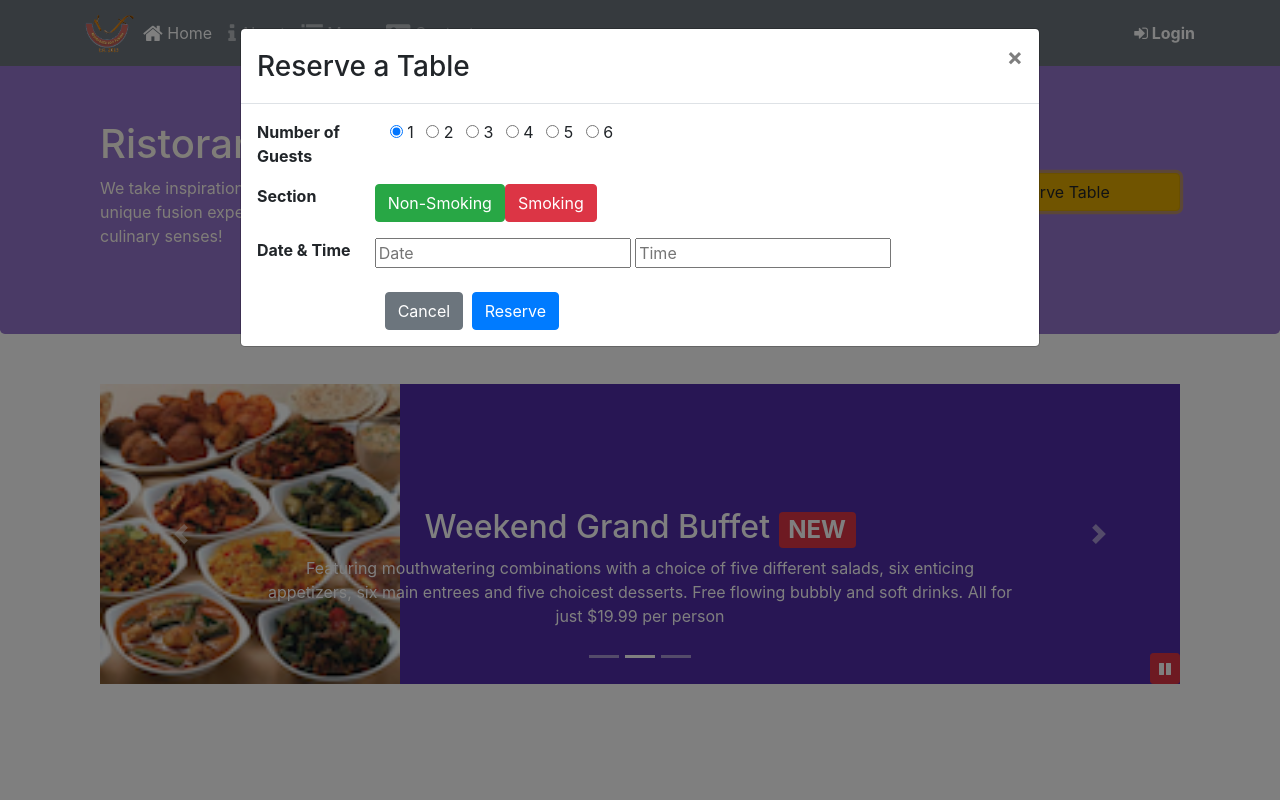
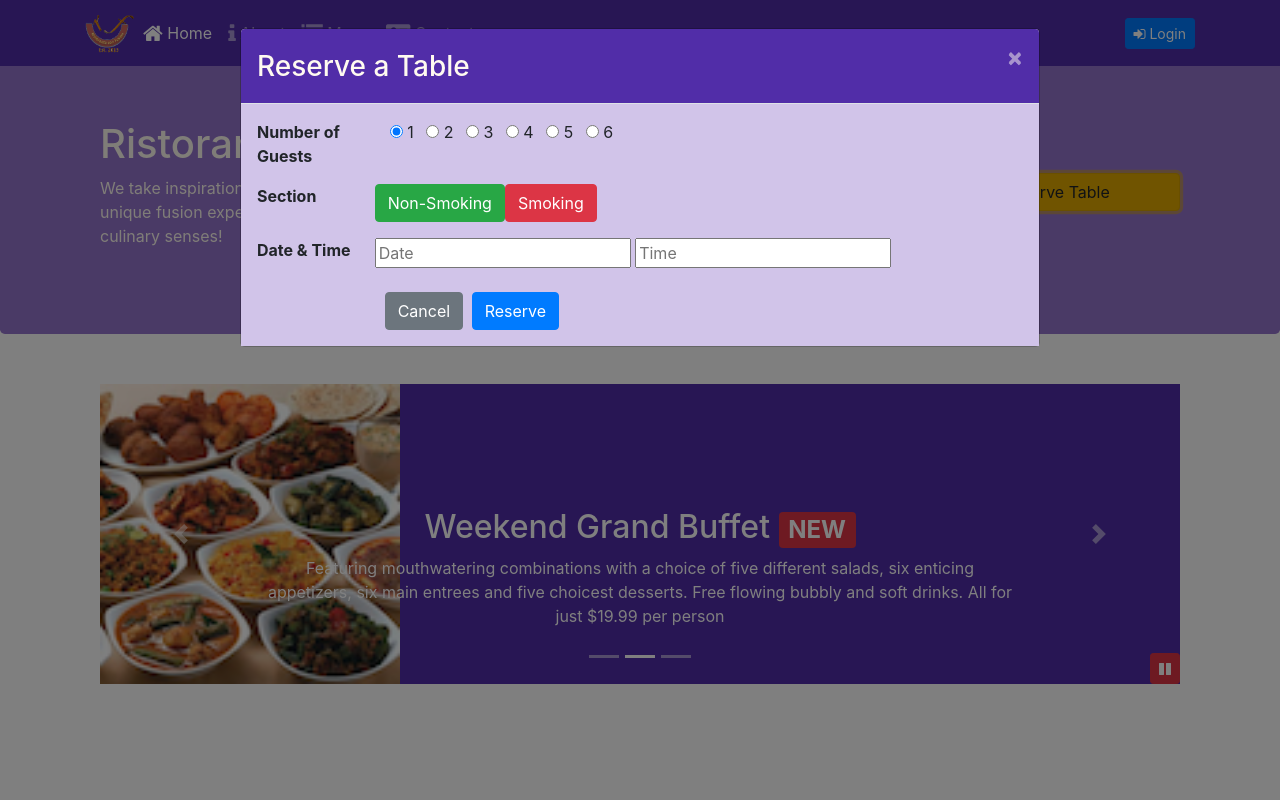
Before and after one commit to ItzMeAditya/ConFusion, a website: page index.html in a window 1280 px wide. Both pictures are taken after a click on the button "Reserve Table". Shown: the top 800 px of the page. Drawn offline with nearby package versions, Linux system fonts and the light colour scheme.

Commit message:
Assignment-4

```diff
--- a/css/style.css
+++ b/css/style.css
@@ -1,3 +1,6 @@
+.navbar-dark{
+    background-color: #512DA8;
+}
 .row-header{
     margin: 0px auto;
     padding: 0px auto;
@@ -57,3 +60,13 @@ body{
     bottom: 0px;
     z-index: 1;
 }
+.modal-header{
+    background-color: #512DA8;
+    color: floralwhite;
+}
+.CloseButton{
+    color: floralwhite;
+}
+.modal-body{
+    background-color: #D1C4E9;
+}
--- a/index.html
+++ b/index.html
@@ -16,7 +16,7 @@
 </head>
 
 <body>
-    <nav class="navbar navbar-dark navbar-expand-sm bg-secondary fixed-top">
+    <nav class="navbar navbar-dark navbar-expand-sm fixed-top">
         <div class="container">
             <button class="navbar-toggler" type="button" data-toggle="collapse" data-target="#Navbar">
                 <span class="navbar-toggler-icon"></span>
@@ -30,7 +30,7 @@
                         <li class="nav-item"><a class="nav-link" href="./contactus.html"><span class="fa fa-address-card fa-lg"></span>  Contact</a></li>
                     </ul>
                     <span class="navbar-text">
-                        <b><a data-toggle="modal" data-target="#loginModal"><span class="fa fa-sign-in"></span> Login</a></b>
+                        <button class="btn btn-primary btn-sm" id="Login"><span class="fa fa-sign-in"></span> Login</button>
                     </span>
                 </div>
 
@@ -42,7 +42,7 @@
             <div class="modal-content">
                 <div class="modal-header">
                     <h4 class="modal-title"> Login</h4>
-                    <button type="button" class="close" data-dismiss="modal" aria-label="close">&times;</button>
+                    <button type="button" class="close CloseButton" data-dismiss="modal" aria-label="close">&times;</button>
                 </div>
                 <div class="modal-body">
                     <form>
@@ -81,7 +81,7 @@
                     <img src="img/logo.png" alt="logo" class="img-fluid">
                 </div>
                 <div class="col-12 col-sm-3 align-self-center">
-                    <button class="btn btn-warning btn-block" data-toggle="modal" data-target="#reserveModal">Reserve Table</button>
+                    <button class="btn btn-warning btn-block" id="ReserveTable">Reserve Table</button>
                 </div>
             </div>
         </div>
@@ -92,7 +92,7 @@
             <div class="modal-content">
                 <div class="modal-header">
                     <h3 class="modal-title">Reserve a Table</h3>
-                    <button type="button" class="close" data-dismiss="modal">&times;</button>
+                    <button type="button" class="close CloseButton" data-dismiss="modal">&times;</button>
                 </div>
                 <div class="modal-body">
                     <dl class="row">
@@ -253,6 +253,12 @@
                     $('#carouselButton').children('span').addClass('fa-pause');
                 }
             });
+            $('#Login').click(function(){
+                $('#loginModal').modal('toggle');
+            });
+            $('#ReserveTable').click(function(){
+                $('#reserveModal').modal('toggle');
+            });
         });
     </script>
 </body>
```
Also changed, not shown: aboutus.html (+1 -1 lines), contactus.html (+1 -1 lines), 1 other file.
